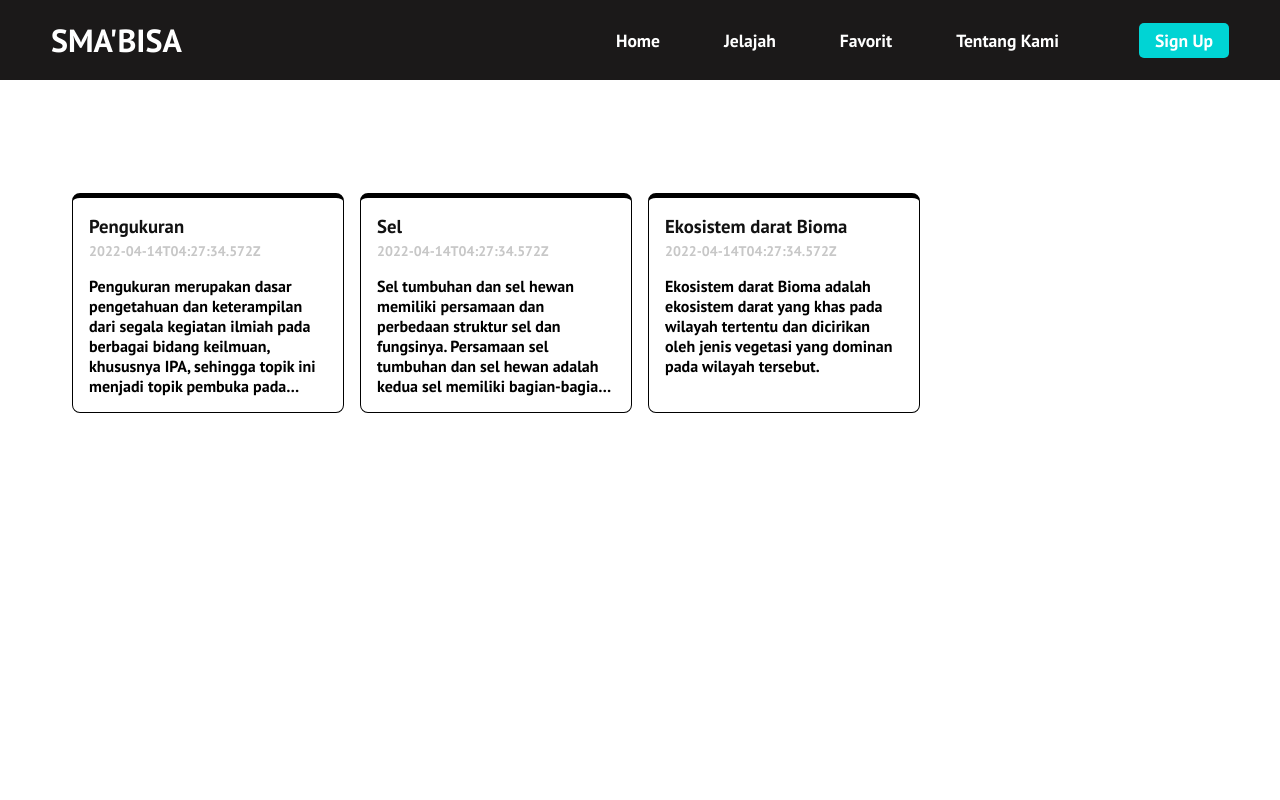
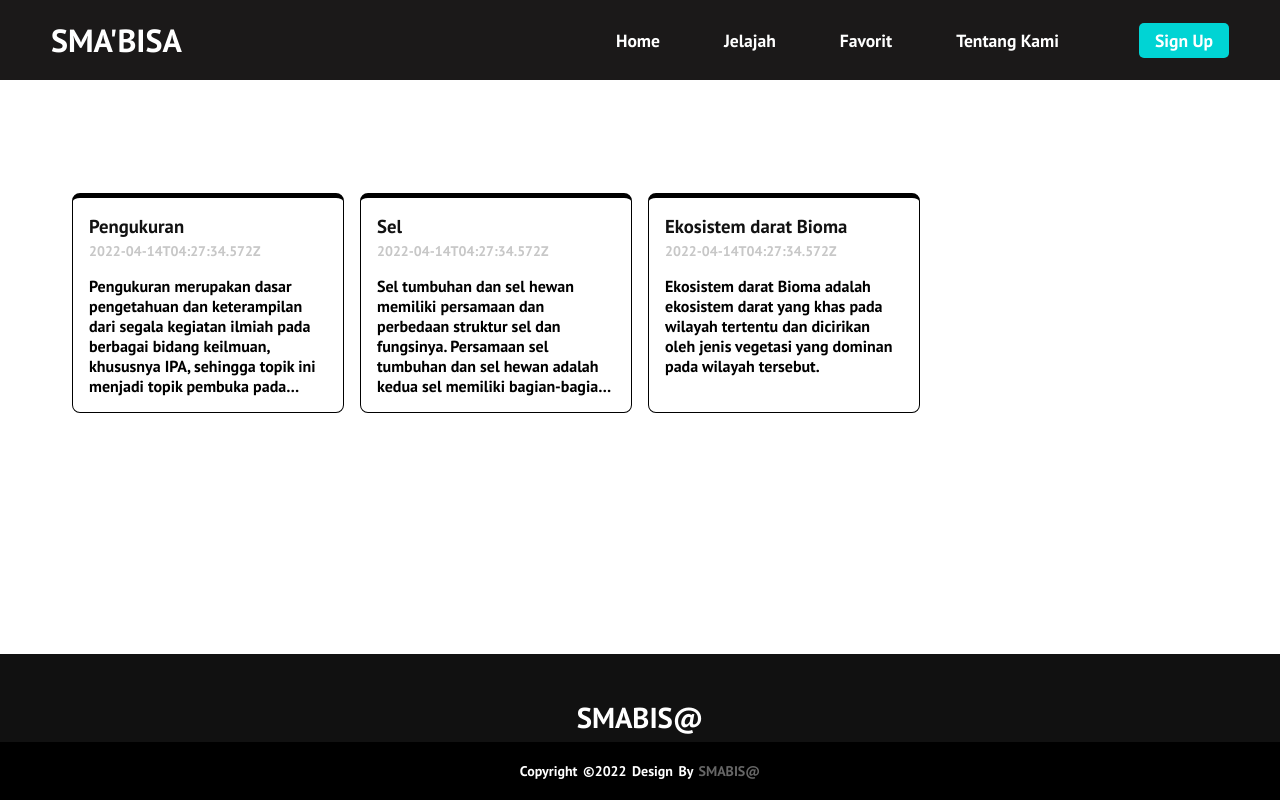
Before and after one commit to B-RunP/sma-bisa, a React (Create React App) app: page / in a window 1280 px wide. Built offline with nearby package versions, Linux system fonts and the light colour scheme.

Commit message:
Menambahkan Footer

```diff
--- a/package.json
+++ b/package.json
@@ -3,10 +3,16 @@
   "version": "0.1.0",
   "private": true,
   "dependencies": {
+    "@fortawesome/fontawesome-svg-core": "^6.2.1",
+    "@fortawesome/free-brands-svg-icons": "^6.2.1",
+    "@fortawesome/free-solid-svg-icons": "^6.2.1",
+    "@fortawesome/react-fontawesome": "^0.2.0",
     "@testing-library/jest-dom": "^5.16.5",
     "@testing-library/react": "^13.4.0",
     "@testing-library/user-event": "^13.5.0",
+    "bootstrap": "^5.2.3",
     "react": "^18.2.0",
+    "react-bootstrap": "^2.6.0",
     "react-dom": "^18.2.0",
     "react-router-dom": "^6.4.3",
     "react-scripts": "5.0.1",
--- /dev/null
+++ b/src/footer/Footer.js
@@ -0,0 +1,17 @@
+import React from "react";
+function Footer() {
+    return(
+        <>
+            <footer>
+                <div className="footer-content">
+                    <h3>SMABIS@</h3>
+                </div>
+                <div className="footer-bottom">
+                    <p>Copyright &copy;2022 design by <span>SMABIS@</span></p>
+                </div>
+            </footer>
+        </>
+    )
+}
+
+export default Footer;
--- a/src/index.js
+++ b/src/index.js
@@ -3,6 +3,7 @@ import { createRoot } from 'react-dom/client';
 import { BrowserRouter } from "react-router-dom";
 import App from './App';
 import Navbar from './navbar/NavvBar';
+import Footer from './footer/Footer';
 
 import './styles/style.css';
 
@@ -11,5 +12,6 @@ root.render(
     <BrowserRouter>
         <Navbar />
         <App />
+        <Footer />
     </BrowserRouter>
 );
--- a/src/styles/style.css
+++ b/src/styles/style.css
@@ -524,3 +524,48 @@ textarea {
     color: white;
     padding: 16px;
   }
+
+/* Footer Styling */
+footer {
+    position: absolute;
+    bottom: 0;
+    left: 0;
+    right: 0;
+    background: #111;
+    font-family: "Open Sans";
+    padding-top: 40px;
+    color: white;
+}
+
+.footer-content {
+    display: flex;
+    align-items: center;
+    justify-content: center;
+    flex-direction: column;
+    text-align: center;
+}
+
+.footer-content h3 {
+    font-size: 1.8rem;
+    font-weight: 400;
+    text-transform: capitalize;
+    line-height: 3rem;
+}
+
+.footer-bottom {
+    background: #000;
+    padding: 20px 0;
+    text-align: center;
+}
+
+.footer-bottom p {
+    font-size: 14px;
+    word-spacing: 2px;
+    text-transform: capitalize;
+}
+
+.footer-bottom span {
+    text-transform: uppercase;
+    opacity: .4;
+    font-weight: 200;
+}
```
Also changed, not shown: 1 other file (tests, documents, lock files or other folders).
